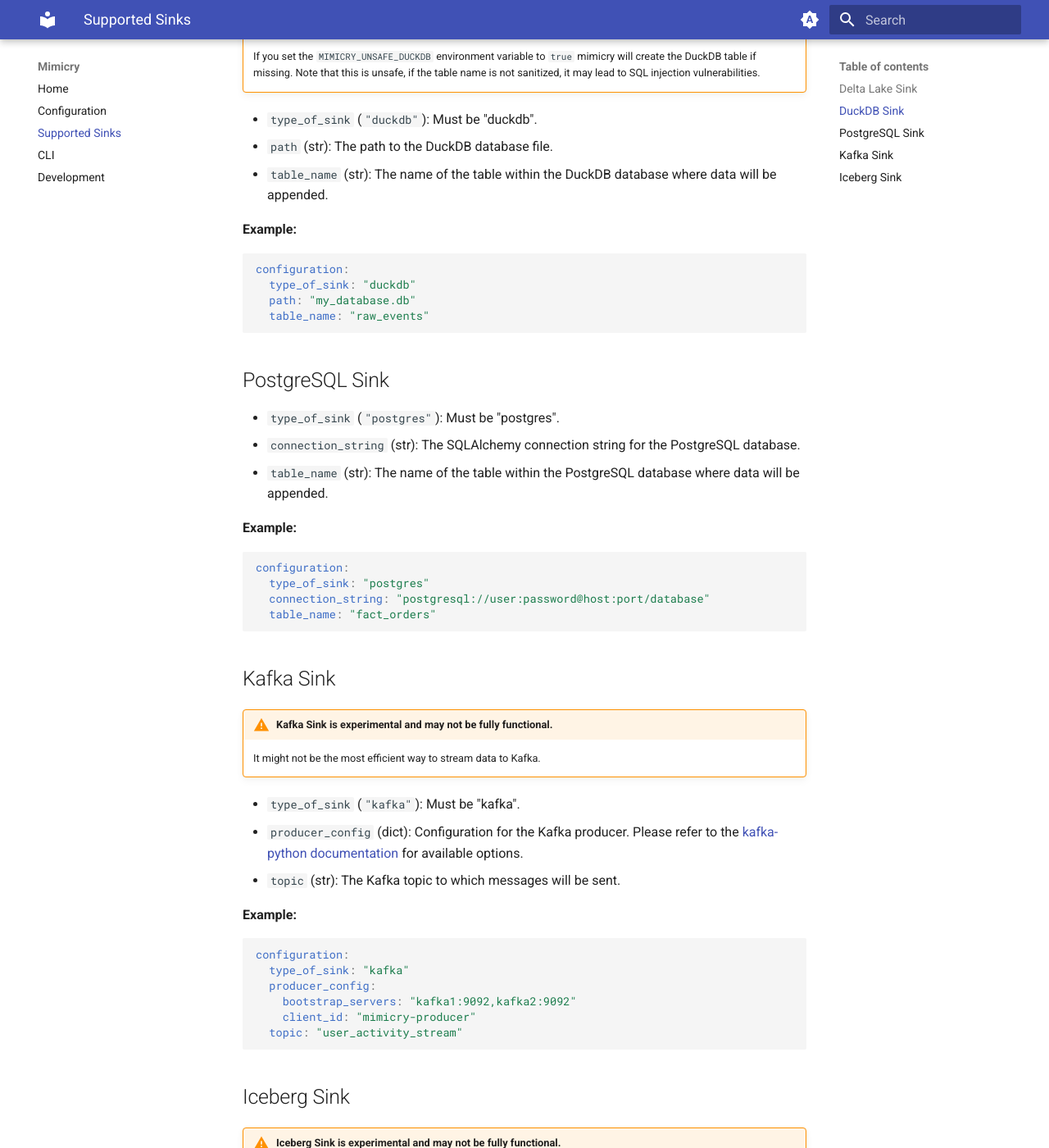
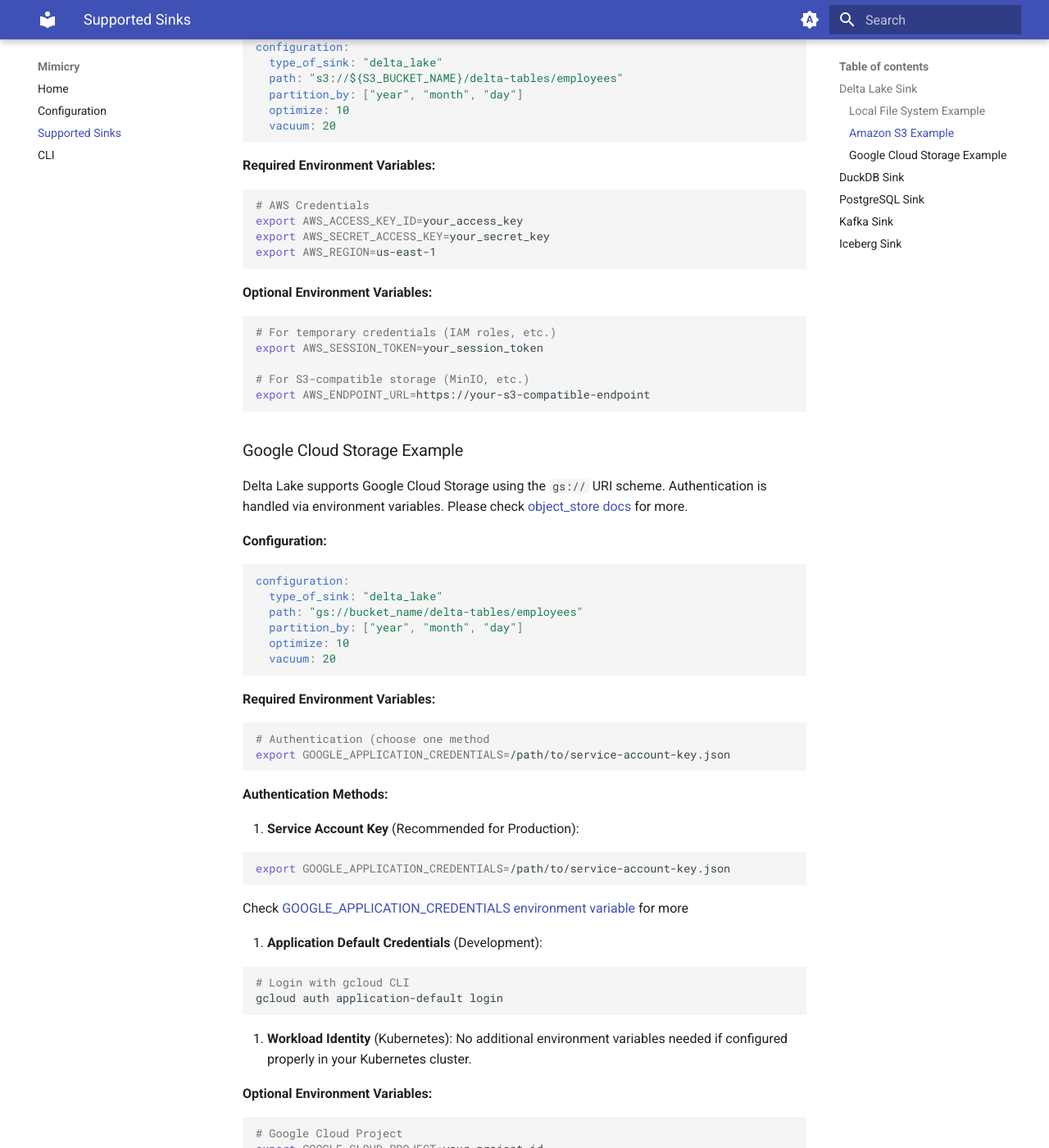
Before and after one commit to kwojtasinski/Mimicry, an MkDocs documentation site: the page built from docs/sinks.md, in a window 1280 px wide and 1400 px high, scrolled down 911 px. Shown: the whole window at 82% size. Built offline with MkDocs 1.6.1 and Material for MkDocs 9.7.7, drawn with Linux system fonts in a browser that asks for light colours; some of the changed text lies outside the part shown.

Commit message:
feat:  add documentation for GCS and S3 sinks, and enhance CLI options. (#4)

````diff
--- a/docs/sinks.md
+++ b/docs/sinks.md
@@ -4,13 +4,16 @@ Mimicry can stream generated data to various storage solutions.
 
 ## Delta Lake Sink
 
-*   `type_of_sink` (`"delta_lake"`): Must be "delta_lake".
-*   `path` (str): The path to the Delta Lake table directory.
-*   `partition_by` (list[str], optional): A list of column names to partition the Delta table by.
-*   `optimize` (int, optional): If set, performs a COMPACT optimization on the Delta table every N batches.
-*   `vacuum` (int, optional): If set, vacuums the Delta table every N batches to remove old, unreferenced files.
+* `type_of_sink` (`"delta_lake"`): Must be "delta_lake".
+* `path` (str): The path to the Delta Lake table directory.
+* `partition_by` (list[str], optional): A list of column names to partition the Delta table by.
+* `optimize` (int, optional): If set, performs a COMPACT optimization on the Delta table every N batches.
+* `vacuum` (int, optional): If set, vacuums the Delta table every N batches to remove old, unreferenced files.
+
+### Local File System Example
 
 **Example:**
+
 ```yaml
 configuration:
   type_of_sink: "delta_lake"
@@ -18,6 +21,106 @@ configuration:
   partition_by: ["year", "month"]
   optimize: 10
   vacuum: 20
+```
+
+### Amazon S3 Example
+
+Delta Lake supports Amazon S3 using the `s3://` URI scheme. Authentication is handled via environment variables. Please check [object_store docs](https://docs.rs/object_store/latest/object_store/aws/enum.AmazonS3ConfigKey.html#variants) for more.
+
+**Configuration:**
+
+```yaml
+configuration:
+  type_of_sink: "delta_lake"
+  path: "s3://${S3_BUCKET_NAME}/delta-tables/employees"
+  partition_by: ["year", "month", "day"]
+  optimize: 10
+  vacuum: 20
+```
+
+**Required Environment Variables:**
+
+```bash
+# AWS Credentials
+export AWS_ACCESS_KEY_ID=your_access_key
+export AWS_SECRET_ACCESS_KEY=your_secret_key
+export AWS_REGION=us-east-1
+```
+
+**Optional Environment Variables:**
+
+```bash
+# For temporary credentials (IAM roles, etc.)
+export AWS_SESSION_TOKEN=your_session_token
+
+# For S3-compatible storage (MinIO, etc.)
+export AWS_ENDPOINT_URL=https://your-s3-compatible-endpoint
+```
+
+### Google Cloud Storage Example
+
+Delta Lake supports Google Cloud Storage using the `gs://` URI scheme. Authentication is handled via environment variables. Please check [object_store docs](https://docs.rs/object_store/latest/object_store/gcp/enum.GoogleConfigKey.html#variants) for more.
+
+**Configuration:**
+
+```yaml
+configuration:
+  type_of_sink: "delta_lake"
+  path: "gs://bucket_name/delta-tables/employees"
+  partition_by: ["year", "month", "day"]
+  optimize: 10
+  vacuum: 20
+```
+
+**Required Environment Variables:**
+
+```bash
+# Authentication (choose one method
+export GOOGLE_APPLICATION_CREDENTIALS=/path/to/service-account-key.json
+```
+
+**Authentication Methods:**
+
+1. **Service Account Key** (Recommended for Production):
+
+   ```bash
+   export GOOGLE_APPLICATION_CREDENTIALS=/path/to/service-account-key.json
+   ```
+
+   Check [GOOGLE_APPLICATION_CREDENTIALS environment variable](https://cloud.google.com/docs/authentication/application-default-credentials#GAC) for more
+
+2. **Application Default Credentials** (Development):
+
+   ```bash
+   # Login with gcloud CLI
+   gcloud auth application-default login
+   ```
+
+3. **Workload Identity** (Kubernetes):
+   No additional environment variables needed if configured properly in your Kubernetes cluster.
+
+**Optional Environment Variables:**
+
+```bash
+# Google Cloud Project
+export GOOGLE_CLOUD_PROJECT=your-project-id
+```
+
+**Docker Example:**
+
+```bash
+# Mounting Service Account JSON File Key
+docker run --rm \
+  -v /path/to/secret_file.json:/secrets/gcp-key.json:ro \
+  -e GOOGLE_APPLICATION_CREDENTIALS=/secrets/gcp-key.json \
+  -e GOOGLE_CLOUD_PROJECT=GOOGLE_CLOUD_PROJECT_ID \
+  mimicry:latest \
+    uv run mimicry generate \
+    --schema examples/tables/DimGeospatialData.yaml \
+    --sink examples/sinks/deltalake_gcs_sink.yaml \
+    --count 1000 \
+    --interval 2 \
+    --batches 10
 ```
 
 ## DuckDB Sink
@@ -28,12 +131,12 @@ configuration:
 !!! warning "MIMICRY_UNSAFE_DUCKDB environment variable"
     If you set the `MIMICRY_UNSAFE_DUCKDB` environment variable to `true` mimicry will create the DuckDB table if missing. Note that this is unsafe, if the table name is not sanitized, it may lead to SQL injection vulnerabilities.
 
-
-*   `type_of_sink` (`"duckdb"`): Must be "duckdb".
-*   `path` (str): The path to the DuckDB database file.
-*   `table_name` (str): The name of the table within the DuckDB database where data will be appended.
+* `type_of_sink` (`"duckdb"`): Must be "duckdb".
+* `path` (str): The path to the DuckDB database file.
+* `table_name` (str): The name of the table within the DuckDB database where data will be appended.
 
 **Example:**
+
 ```yaml
 configuration:
   type_of_sink: "duckdb"
@@ -43,11 +146,12 @@ configuration:
 
 ## PostgreSQL Sink
 
-*   `type_of_sink` (`"postgres"`): Must be "postgres".
-*   `connection_string` (str): The SQLAlchemy connection string for the PostgreSQL database.
-*   `table_name` (str): The name of the table within the PostgreSQL database where data will be appended.
+* `type_of_sink` (`"postgres"`): Must be "postgres".
+* `connection_string` (str): The SQLAlchemy connection string for the PostgreSQL database.
+* `table_name` (str): The name of the table within the PostgreSQL database where data will be appended.
 
 **Example:**
+
 ```yaml
 configuration:
   type_of_sink: "postgres"
@@ -60,11 +164,12 @@ configuration:
 !!! warning "Kafka Sink is experimental and may not be fully functional."
     It might not be the most efficient way to stream data to Kafka.
 
-*   `type_of_sink` (`"kafka"`): Must be "kafka".
-*   `producer_config` (dict): Configuration for the Kafka producer. Please refer to the [kafka-python documentation](https://kafka-python.readthedocs.io/en/master/apidoc/KafkaProducer.html) for available options.
-*   `topic` (str): The Kafka topic to which messages will be sent.
+* `type_of_sink` (`"kafka"`): Must be "kafka".
+* `producer_config` (dict): Configuration for the Kafka producer. Please refer to the [kafka-python documentation](https://kafka-python.readthedocs.io/en/master/apidoc/KafkaProducer.html) for available options.
+* `topic` (str): The Kafka topic to which messages will be sent.
 
 **Example:**
+
 ```yaml
 configuration:
   type_of_sink: "kafka"
@@ -75,14 +180,16 @@ configuration:
 ```
 
 ## Iceberg Sink
+
 !!! warning "Iceberg Sink is experimental and may not be fully functional."
     It was tested only with the REST catalog and may not work with other catalog types.
 
-*   `type_of_sink` (`"iceberg"`): Must be "iceberg".
-*   `table_name` (str): The fully qualified name of the Iceberg table (e.g., `nessie.db.my_table`).
-*   `catalog_properties` (dict[str, str]): Properties to configure the Iceberg catalog. This typically includes settings for the catalog type (e.g., REST, Hive, Nessie), URI, warehouse location, and any authentication details.
+* `type_of_sink` (`"iceberg"`): Must be "iceberg".
+* `table_name` (str): The fully qualified name of the Iceberg table (e.g., `nessie.db.my_table`).
+* `catalog_properties` (dict[str, str]): Properties to configure the Iceberg catalog. This typically includes settings for the catalog type (e.g., REST, Hive, Nessie), URI, warehouse location, and any authentication details.
 
 **Example (REST Catalog):**
+
 ```yaml
 configuration:
   type_of_sink: "iceberg"
--- a/mkdocs.yml
+++ b/mkdocs.yml
@@ -29,7 +29,6 @@ nav:
   - Configuration: configuration.md
   - Supported Sinks: sinks.md
   - CLI: cli.md
-  - Development: development.md
 
 markdown_extensions:
   - admonition
--- a/pyproject.toml
+++ b/pyproject.toml
@@ -1,6 +1,6 @@
 [project]
 name = "mimicry"
-version = "0.2.0"
+version = "0.2.1"
 description = "Mimicry is a Python-based tool designed for generating and streaming synthetic data."
 readme = "README.md"
 authors = [
````
Also changed, not shown: README.md (+16 -232 lines), docs/cli.md (+22 -22 lines), docs/configuration.md (+1 -1 lines), docs/development.md (deleted, +0 -63 lines), docs/index.md (+15 -17 lines), 5 other files.
